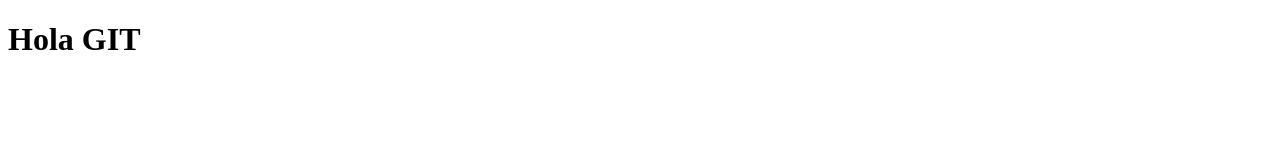
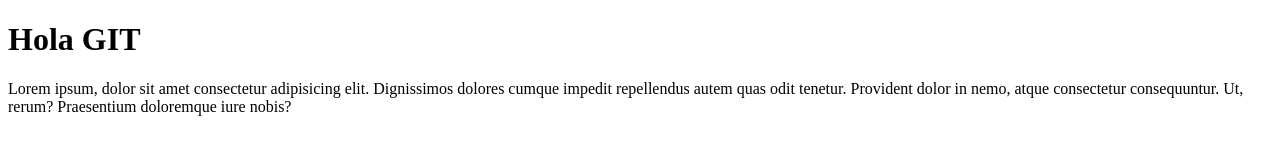
Before and after one commit to JavierBarba1974/proyecto-ch, a plain HTML site: page index.html in a window 1280 px wide. Drawn offline with Linux system fonts and the light colour scheme.

Commit message:
agregando texto al html

```diff
--- a/index.html
+++ b/index.html
@@ -8,5 +8,6 @@
 </head>
 <body>
     <h1>Hola GIT</h1>
+    <p>Lorem ipsum, dolor sit amet consectetur adipisicing elit. Dignissimos dolores cumque impedit repellendus autem quas odit tenetur. Provident dolor in nemo, atque consectetur consequuntur. Ut, rerum? Praesentium doloremque iure nobis?</p>
 </body>
 </html>
```
